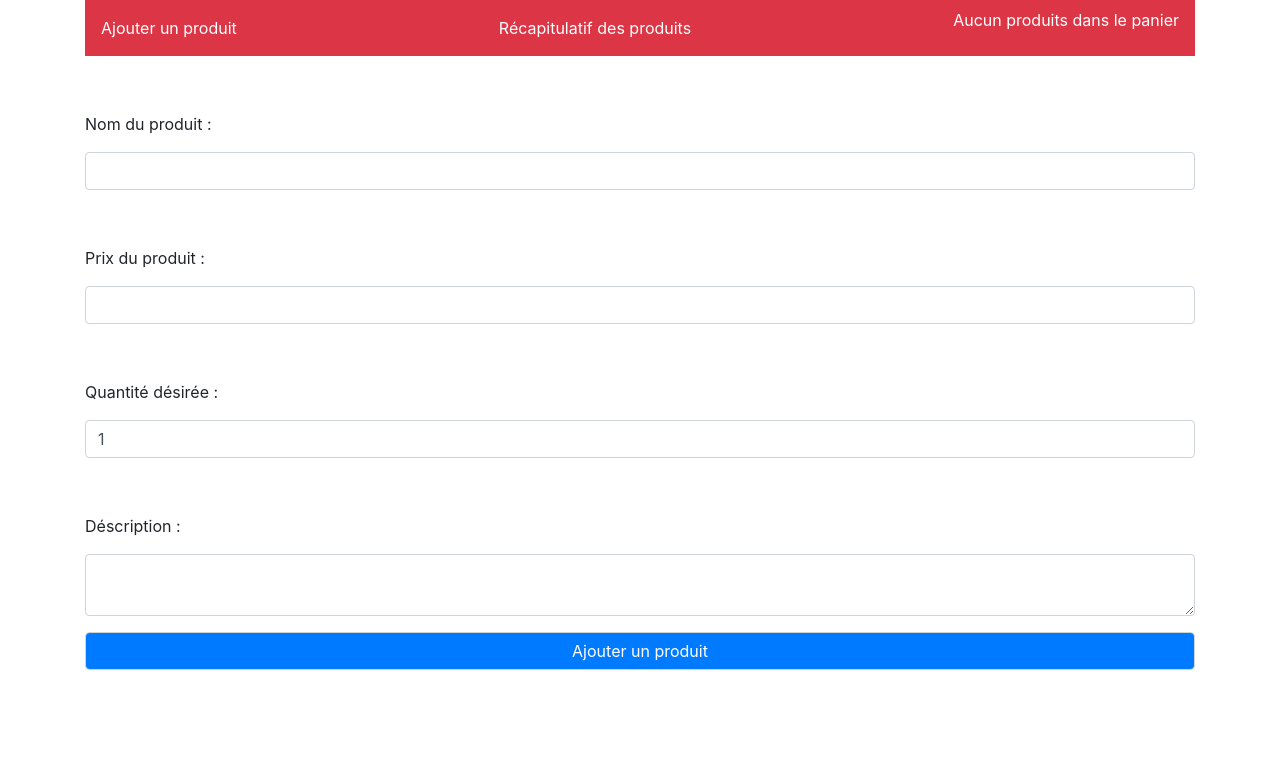
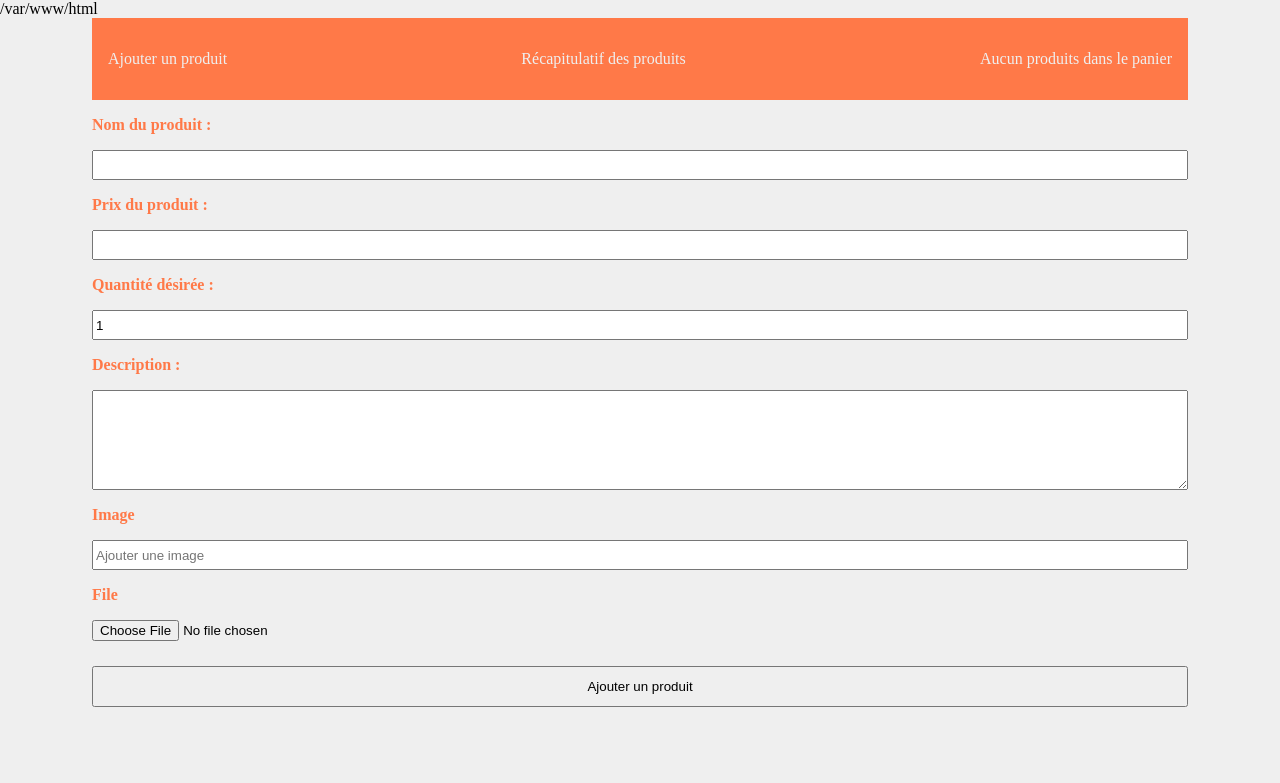
Before and after one commit to Marvinb67/exo_appli_web, a PHP site: page / in a window 1280 px wide. Shown: the top 783 px of the page. Run offline with PHP 8.4, Linux system fonts and the light colour scheme.

Commit message:
Ajout images + file

```diff
--- a/footer.php
+++ b/footer.php
@@ -1,5 +1,3 @@
         </div>
-        <script src="https://cdn.jsdelivr.net/npm/jquery@3.5.1/dist/jquery.slim.min.js" integrity="sha384-DfXdz2htPH0lsSSs5nCTpuj/zy4C+OGpamoFVy38MVBnE+IbbVYUew+OrCXaRkfj" crossorigin="anonymous"></script>
-        <script src="https://cdn.jsdelivr.net/npm/bootstrap@4.6.1/dist/js/bootstrap.bundle.min.js" integrity="sha384-fQybjgWLrvvRgtW6bFlB7jaZrFsaBXjsOMm/tB9LTS58ONXgqbR9W8oWht/amnpF" crossorigin="anonymous"></script>
     </body>
 </html>
--- a/header.php
+++ b/header.php
@@ -1,16 +1,16 @@
 <!DOCTYPE html>
 <html lang="en">
 <head>
+    <link rel="stylesheet" href="styles.css">
     <meta charset="UTF-8">
     <meta http-equiv="X-UA-Compatible" content="IE=edge">
     <meta name="viewport" content="width=device-width, initial-scale=1.0">
-    <link rel="stylesheet" href="https://cdn.jsdelivr.net/npm/bootstrap@4.6.1/dist/css/bootstrap.min.css" integrity="sha384-zCbKRCUGaJDkqS1kPbPd7TveP5iyJE0EjAuZQTgFLD2ylzuqKfdKlfG/eSrtxUkn" crossorigin="anonymous">    <link rel="stylesheet" href="style.css">
     <title><?= $title; ?></title>
 </head>
 <body>
     <div class="container">
         <header>
-            <nav class="navbar bg-danger">
+            <nav>
                 <a href="index.php">Ajouter un produit</a>
                 <a href="recap.php">Récapitulatif des produits</a>
                 <p> <?php
--- a/index.php
+++ b/index.php
@@ -1,44 +1,62 @@
 <?php
 session_start();
+echo $_SERVER['DOCUMENT_ROOT'];
     $title = 'Ajouter un produit';
     require 'header.php';
 ?>
         <?php
-            if (isset($_SESSION['message'])) { ?>
-                <div id="message" class="bg-success mt-3 text-center"><?= $_SESSION['message']; ?></div>
+            if (isset($_SESSION['success'])) { ?>
+                <div id="message"><?= $_SESSION['success']; ?></div>
         <?php
-                unset($_SESSION['message']);
+                unset($_SESSION['success']);
+                } elseif (isset($_SESSION['error'])) {
+                    echo "<div id='error'> ".$_SESSION['error'].' </div>';
+
+                    unset($_SESSION['error']);
                 }
         ?>
-    <form action="traitement.php?action=add" method="post" class="my-3">
+    <form action="traitement.php?action=add" method="post" enctype="multipart/form-data">
         <p>
             <label>
-               <p> Nom du produit :</p>
-                <input type="text" name="name" class="form-control">
+               <p class="form-label"> Nom du produit :</p>
+                <input type="text" name="name" class="form-input">
             </label>
         </p>
         <p>
             <label>
-                <p>Prix du produit :</p>
-                <input type="number" step="any" name="price" class="form-control">
+                <p class="form-label">Prix du produit :</p>
+                <input type="number" step="any" name="price" class="form-input">
             </label>
         </p>
         <p>
             <label>
-                <p>Quantité désirée :</p>
-                <input type="number" name="qtt" value="1" class="form-control">
+                <p class="form-label">Quantité désirée :</p>
+                <input type="number" name="qtt" value="1" class="form-input">
             </label>
         </p>
         <p>
             <label>
-               <p>Déscription :</p>
-                <textarea class="form-control" name="description"></textarea>
+               <p class="form-label">Description :</p>
+                <textarea class="form-input area" name="description"></textarea>
             </label>
         </p>
         <p>
-            <input type="submit" name="submit" value="Ajouter un produit" class="form-control bg-primary button">
+            <label for="images">
+                <p class="form-label">Image</p>
+                <input type="url" name="images" class="form-input" placeholder="Ajouter une image">
+            </label>
+        </p>
+        <p>
+            <label for="file">
+                <p class="form-label">File</p>
+                <input type="file" name="file" class="form-input" accept="image/*">
+            </label>
+        </p>
+        <p>
+            <input type="submit" name="submit" value="Ajouter un produit" class="button">
         </p>
     </form>
 <?php
 require 'footer.php';
+
 ?>
--- a/style.css
+++ /dev/null
@@ -1,31 +0,0 @@
-nav, nav a{
-    color: white;
-    text-decoration: none;
-}
-
-nav a:hover{
-    color: white;
-}
-
-table a{
-    font-size: 20px;
-    color: blue;
-}
-.delete{
-    color: red;
-    font-size: 18px;
-    text-decoration: none;
-}
-
-.delete:hover{
-    color: red;
-}
-
-#message{
-    text-align: center;
-    color: white;
-}
-
-.button{
-    color: #fff;
-}
--- /dev/null
+++ b/styles.css
@@ -0,0 +1,100 @@
+*{
+    box-sizing: border-box;
+}
+
+body{
+    margin: 0;
+    background-color: #EFEFEF;
+}
+
+.container{
+    width: 1096px;
+    margin: auto;
+}
+
+header{
+    background-color: #ff7948;
+    color: white;
+}
+
+header nav{
+    display: flex;
+    align-items: center;
+    padding: 1em;
+    justify-content: space-between;
+}
+
+header nav a, header p{
+    text-decoration: none;
+    color: #EFEFEF;
+}
+
+#message{
+    background-color: green;
+    text-align: center;
+    color: white;
+}
+
+#error{
+    background-color: red;
+    color: white;
+    text-align: center;
+}
+
+form{
+    margin-top: 1em;
+}
+
+.form-label{
+    color: #ff7948;
+    font-weight: 800;
+}
+
+.form-input{
+    height: 30px;
+    width: 100%;
+}
+
+.area{
+    height: 100px;
+}
+
+.button{
+    width: 100%;
+    padding: 11px;
+}
+
+table{
+    width: 100%;
+    border-collapse: collapse;
+    text-align: center;
+    font-size: 18px;
+    margin-top: 1em;
+}
+th, tr, td{
+    border: 1px solid #ff7948;
+}
+
+table a{
+    text-decoration: none;
+}
+
+.delete{
+    color:red
+}
+
+.qtt{
+    color: #ff7948;
+    font-size: 25px;
+}
+
+#description{
+    margin-top: 1em;
+   display: flex;
+   flex-direction: column;
+   justify-content: center;
+}
+img{
+    width: 300px;
+    margin: auto;
+}
```
Also changed, not shown: description.php (+42 -11 lines), recap.php (+7 -7 lines), traitement.php (+61 -31 lines), upload/165953-rain-sunlight-umbrella-Chinese.jpg (added), upload/344910-Ghost-of-Tsushima-Video-Game-Art-Scenery.jpg (added), upload/71636lLZ15L._AC_SY606_.jpg (added), upload/kisspng-social-media-linkedin-computer-icons-5b2cda76affb74.7835099315296661667208.jpg (added).
